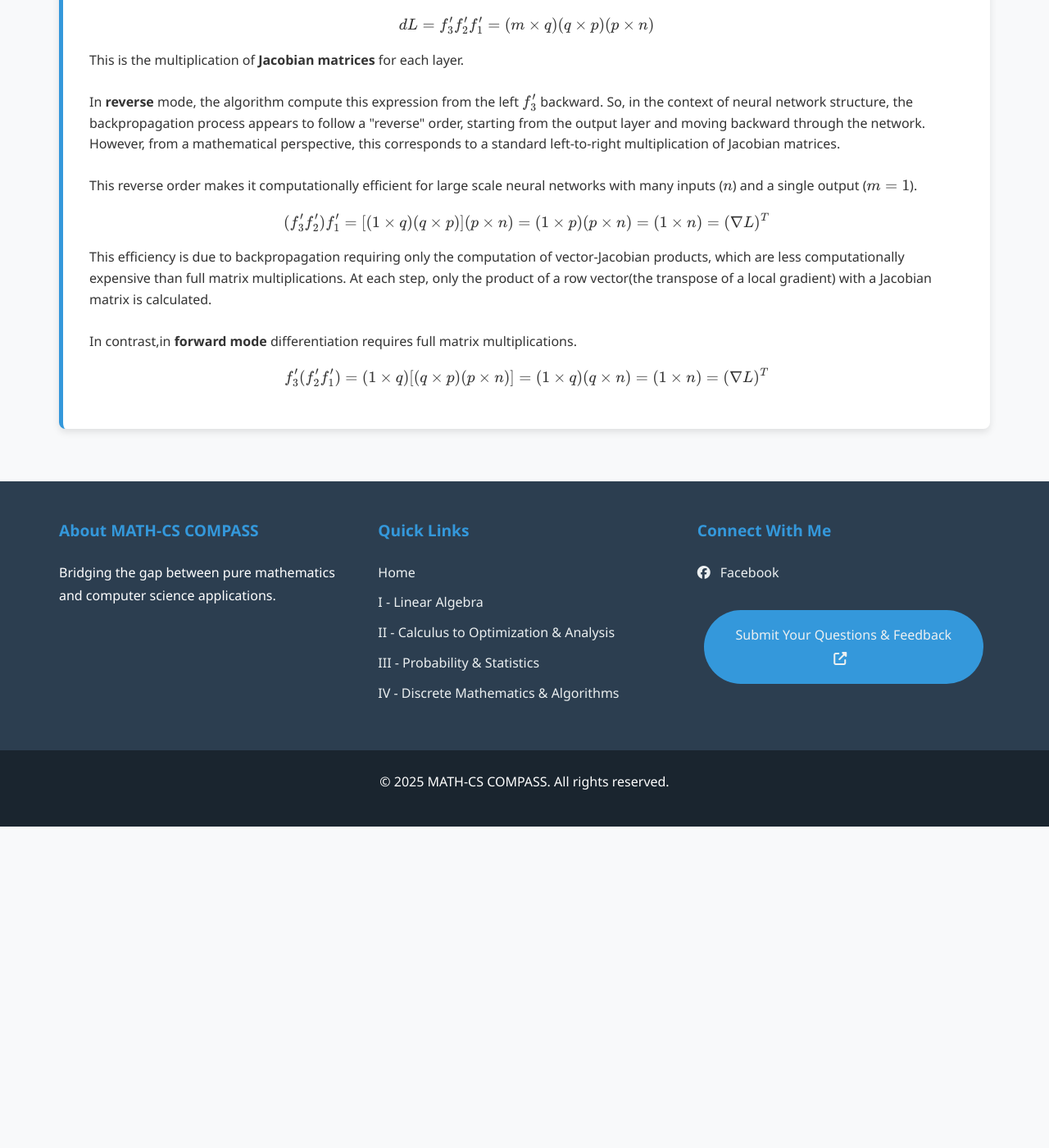
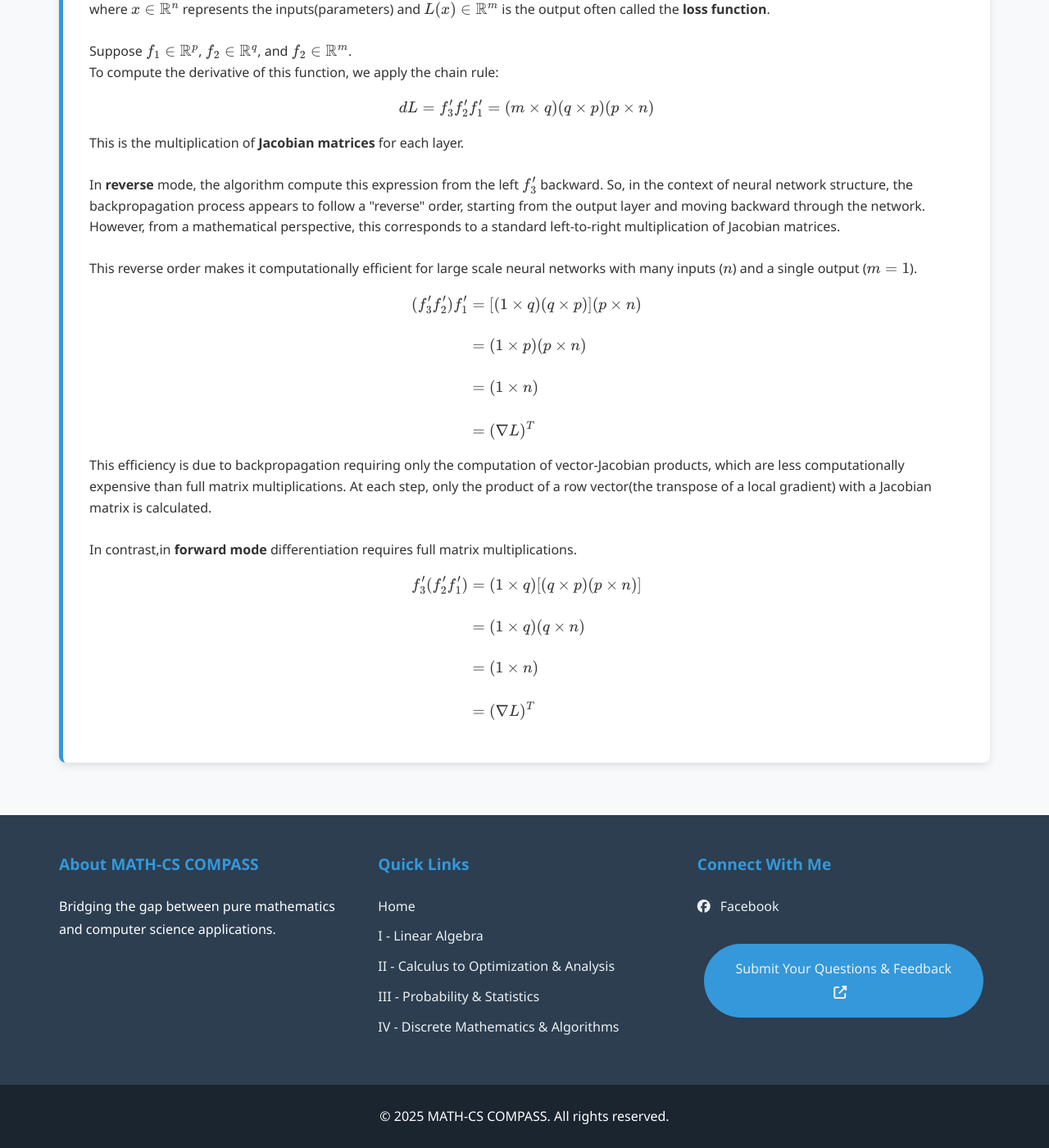
Before and after one commit to Yusukey01/yusukey01.github.io, a Jekyll site: the page built from Mathematics/Calculus/jacobian.html, in a window 1280 px wide and 1400 px high, scrolled down 2486 px. Shown: the whole window at 82% size. Built offline with Jekyll 4.4.1, drawn with Linux system fonts in a browser that asks for light colours; before the commit the page ends 3494 px from its top, so only the background shows below that; some of the changed text lies outside the part shown.

Commit message:
organizing stext

```diff
--- a/Mathematics/Calculus/jacobian.html
+++ b/Mathematics/Calculus/jacobian.html
@@ -57,7 +57,11 @@ description: Learn about Jacobian, chain rule, backpropagation.
             is a constant matrix.
             Then
             \[
-            df = f(x + dx) -f(x) = A(x + dx) - Ax = Adx = f'(x)dx
+            \begin{align*}
+            df = f(x + dx) - f(x) &= A(x + dx) - Ax \\\\
+                                  &= Adx \\\\
+                                  &= f'(x)dx
+            \end{align*}
             \]
             Thus \(f'(x) = A \) is the Jacobian matrix.
             </p>
@@ -122,7 +126,12 @@ description: Learn about Jacobian, chain rule, backpropagation.
             This reverse order makes it computationally efficient for large scale neural networks with many inputs (\(n\))
             and a single output (\(m = 1\)).
             \[
-            (f_3'f_2')f_1' = [(1 \times q)(q \times p)](p \times n) = (1 \times p)(p \times n) = (1 \times n) = (\nabla L)^T
+            \begin{align*}
+            (f_3'f_2')f_1' &= [(1 \times q)(q \times p)](p \times n) \\\\
+                           &= (1 \times p)(p \times n) \\\\
+                           &= (1 \times n) \\\\
+                           &= (\nabla L)^T
+            \end{align*}
             \]
             This efficiency is due to backpropagation requiring only the computation of vector-Jacobian products, which are
             less computationally expensive than full matrix multiplications. At each step, only the product of a row
@@ -130,7 +139,12 @@ description: Learn about Jacobian, chain rule, backpropagation.
             <br><br>
             In contrast,in <strong>forward mode</strong> differentiation requires full matrix multiplications.
             \[
-            f_3'(f_2'f_1') = (1 \times q)[(q \times p)(p \times n)] = (1 \times q)(q \times n) = (1 \times n) = (\nabla L)^T
+            \begin{align*}
+            f_3'(f_2'f_1') &= (1 \times q)[(q \times p)(p \times n)] \\\\
+                           &= (1 \times q)(q \times n)  \\\\
+                           &= (1 \times n)  \\\\
+                           &= (\nabla L)^T
+            \end{align*}
             \]
             </p>
             </section>
```
